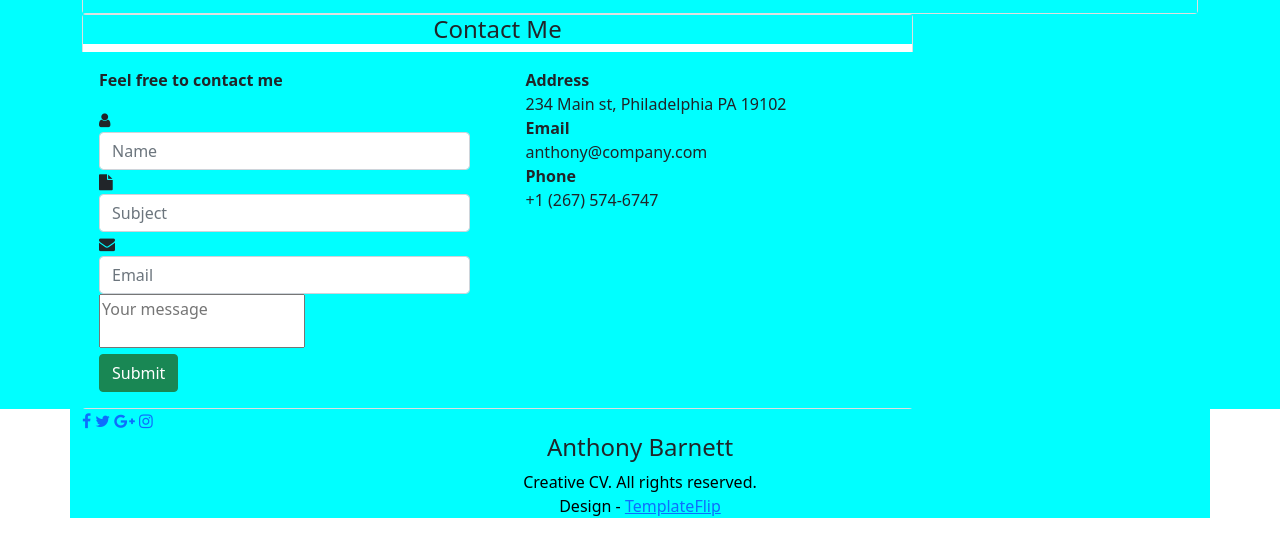
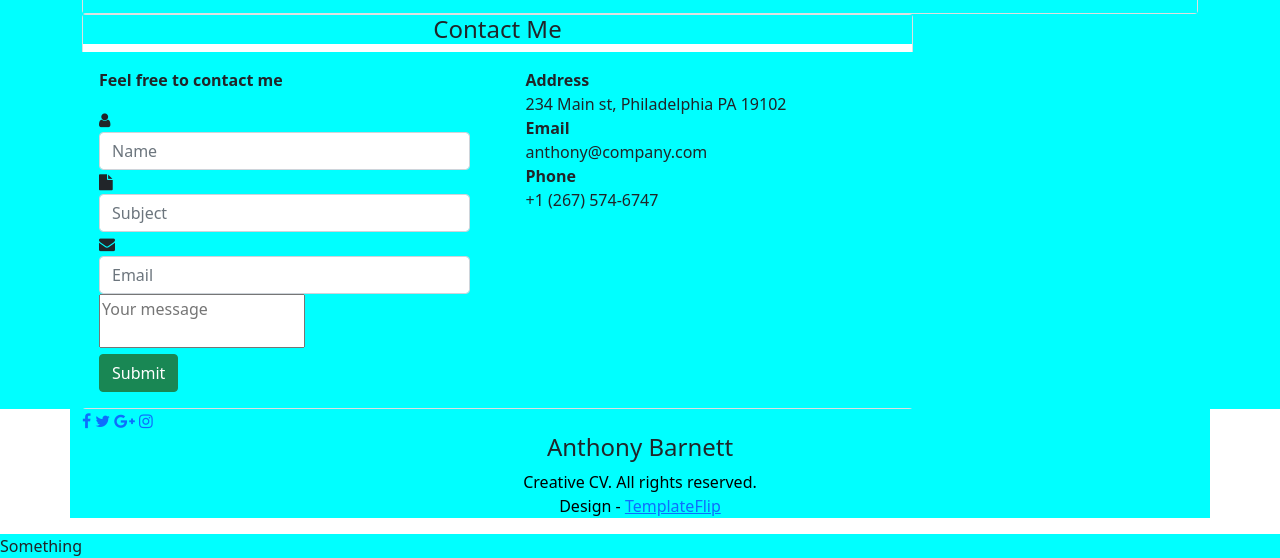
Before and after one commit to Dark11100/TemplateRepo, a plain HTML site: page index.html in a window 1280 px wide. Shown: the part 2271-2829 px from the top of the page. Before the commit the page ends 2805 px from the top, so only its background shows below. Drawn offline with nearby package versions, Linux system fonts and the light colour scheme; files that its build step writes are made by us from their sources.

Commit message:
Added div

```diff
--- a/index.html
+++ b/index.html
@@ -513,6 +513,9 @@
       </div>
     </div>
 
+<div>
+  Something
+</div>
 
   </footer>
   <script src="https://cdn.jsdelivr.net/npm/bootstrap@5.1.2/dist/js/bootstrap.bundle.min.js"
```
